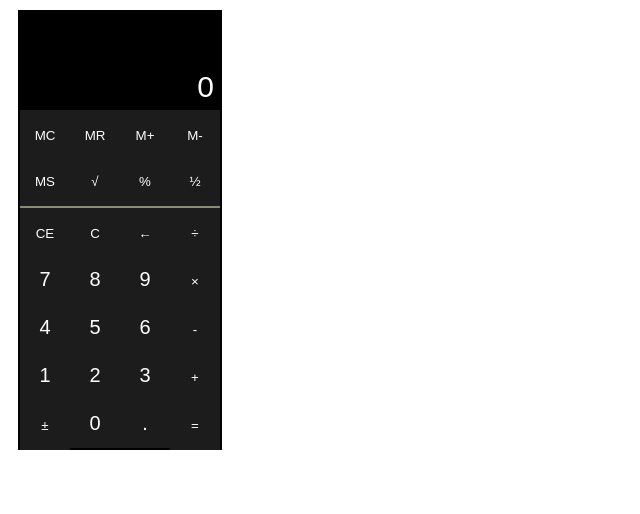
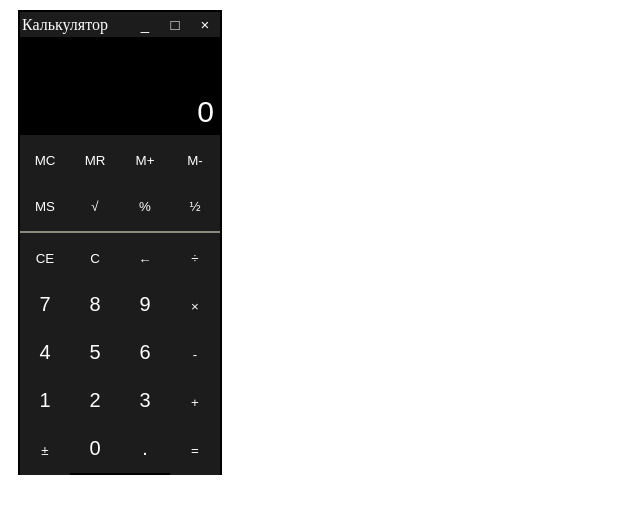
Before and after one commit to AlexandrCarp/Calc, a website: page app/index.html in a window 1280 px wide. Shown: the whole page, without its empty margins (0-640 px from the left). Drawn offline with nearby package versions, Linux system fonts and the light colour scheme; files that its build step writes are made by us from their sources.

Commit message:
Add button clotting, close and full screen.

```diff
--- a/app/index.html
+++ b/app/index.html
@@ -7,9 +7,15 @@
 	</head>
 	<body>
 		<div class="calculator">
+					<div class="top">
+					Калькулятор
+						<button type="button" class="figures small">_</button>
+						<button type="button" class="figures small">&#9633</button>
+						<button type="button" class="figures small">&#215</button>
+					</div>
 				<button type="text", class="field" name="disp" value="0">0</button>
 					<div class="topButton">
-						<button type="button" class="figures" value="CE" id="lol">MC</button>
+						<button type="button" class="figures" value="CE">MC</button>
 						<button type="button" class="figures" value="CE" >MR</button>
 						<button type="button" class="figures" value="CE" >M+</button>
 						<button type="button" class="figures" value="CE" >M-</button>
--- a/app/sass/style.scss
+++ b/app/sass/style.scss
@@ -31,4 +31,21 @@
 		.number {
 			font-size: 20px;
 		}
+		.top {
+			padding: 2px;
+			color: white;
+			background-color: #1C1C1C;
+		}
+		.small {
+			width: 30px;
+			height: 25px;
+			position: relative;
+			left: 20px;
+			margin: -2px;
+			border: 0px;
+			font-size: 15px;
+			color:white;
+			background-color: #1C1C1C;
+			outline: none;
+		}
 }
--- a/gulpfile.js
+++ b/gulpfile.js
@@ -17,7 +17,7 @@ gulp.task('browser-sync', function() {
 	});
 });
 gulp.task('watch', ['browser-sync', 'sass'], function() {
-	gulp.watch('app/sass/*.sass', ['sass']);
+	gulp.watch('app/sass/*.scss', ['sass']);
 	gulp.watch('app/*.html', browserSync.reload);
 	gulp.watch('app/js/*.js', browserSync.reload);
 });
```
Also changed, not shown: app/css/style.css (deleted).
